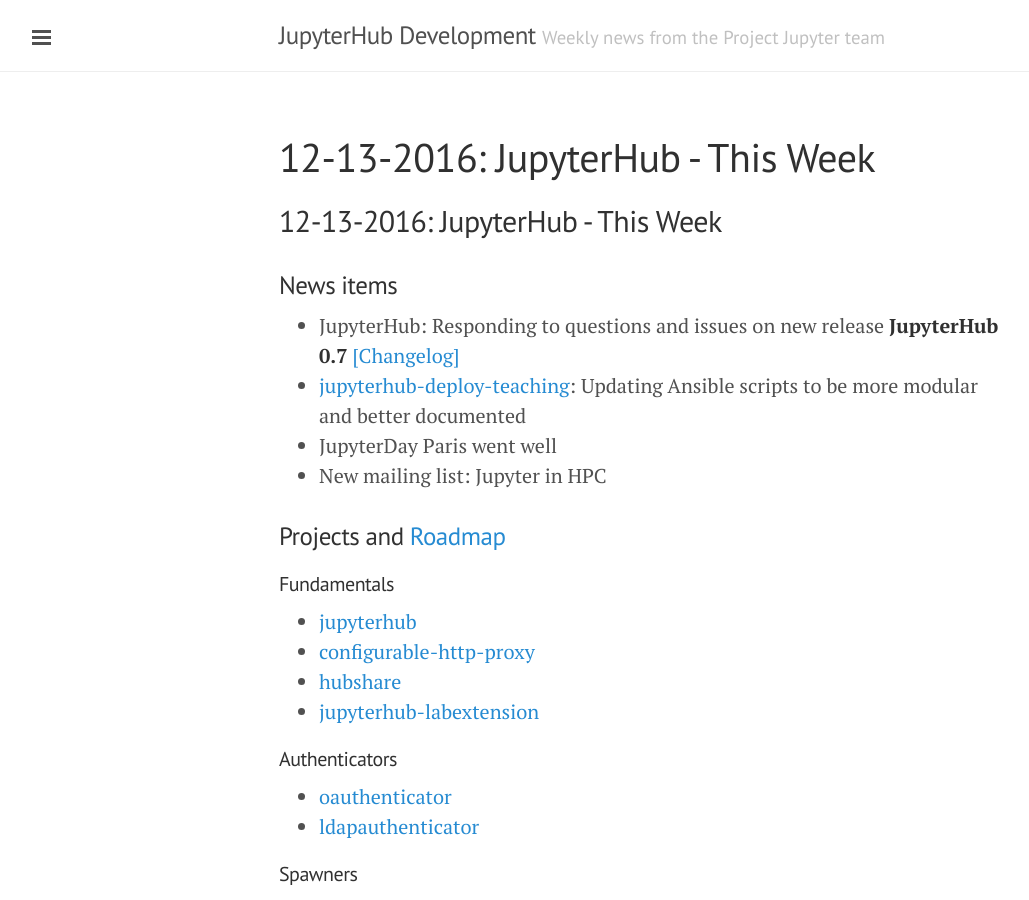
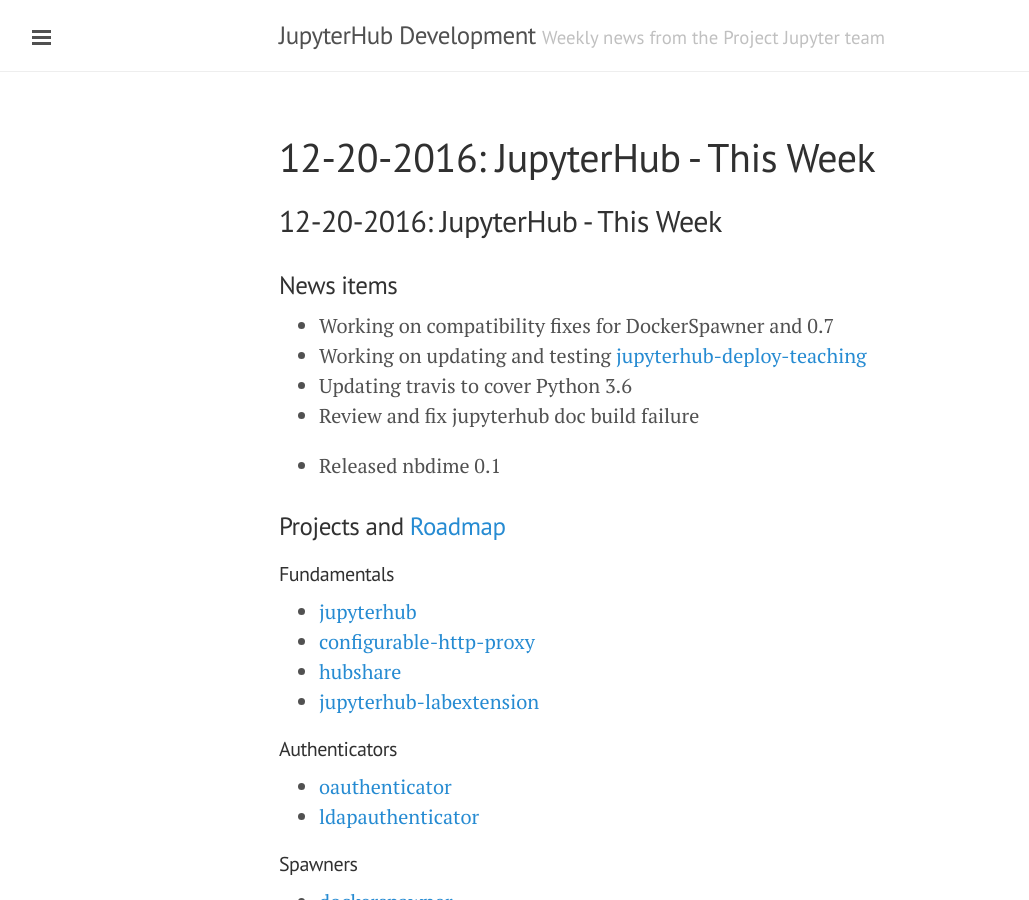
Before and after one commit to willingc/jhub-week, a Jekyll site: the page built from 2016-12-20-jhub.md, in a window 1280 px wide and 900 px high. Shown: the whole window, without its empty margins (1-1030 px from the left). Built offline with Jekyll 4.4.1, drawn with Linux system fonts in a browser that asks for light colours; our own code applies the rules of GitHub Pages for plain Markdown files.

Commit message:
Update 2016-12-20-jhub.md

```diff
--- a/2016-12-20-jhub.md
+++ b/2016-12-20-jhub.md
@@ -1,11 +1,13 @@
-## 12-13-2016: JupyterHub - This Week
+## 12-20-2016: JupyterHub - This Week
 
 ### News items
 
-- JupyterHub: Responding to questions and issues on new release [**JupyterHub 0.7**](https://github.com/jupyterhub/jupyterhub/releases/tag/0.7.0) [[Changelog]](https://jupyterhub.readthedocs.io/en/latest/changelog.html#)
-- [jupyterhub-deploy-teaching](https://github.com/jupyterhub/jupyterhub-deploy-teaching): Updating Ansible scripts to be more modular and better documented
-- JupyterDay Paris went well
-- New mailing list: Jupyter in HPC
+- Working on compatibility fixes for DockerSpawner and 0.7
+- Working on updating and testing [jupyterhub-deploy-teaching](https://github.com/jupyterhub/jupyterhub-deploy-teaching)
+- Updating travis to cover Python 3.6
+- Review and fix jupyterhub doc build failure
+
+- Released nbdime 0.1
 
 ### Projects and [Roadmap](https://github.com/jupyter/roadmap/blob/master/jupyterhub.md)
 
```
